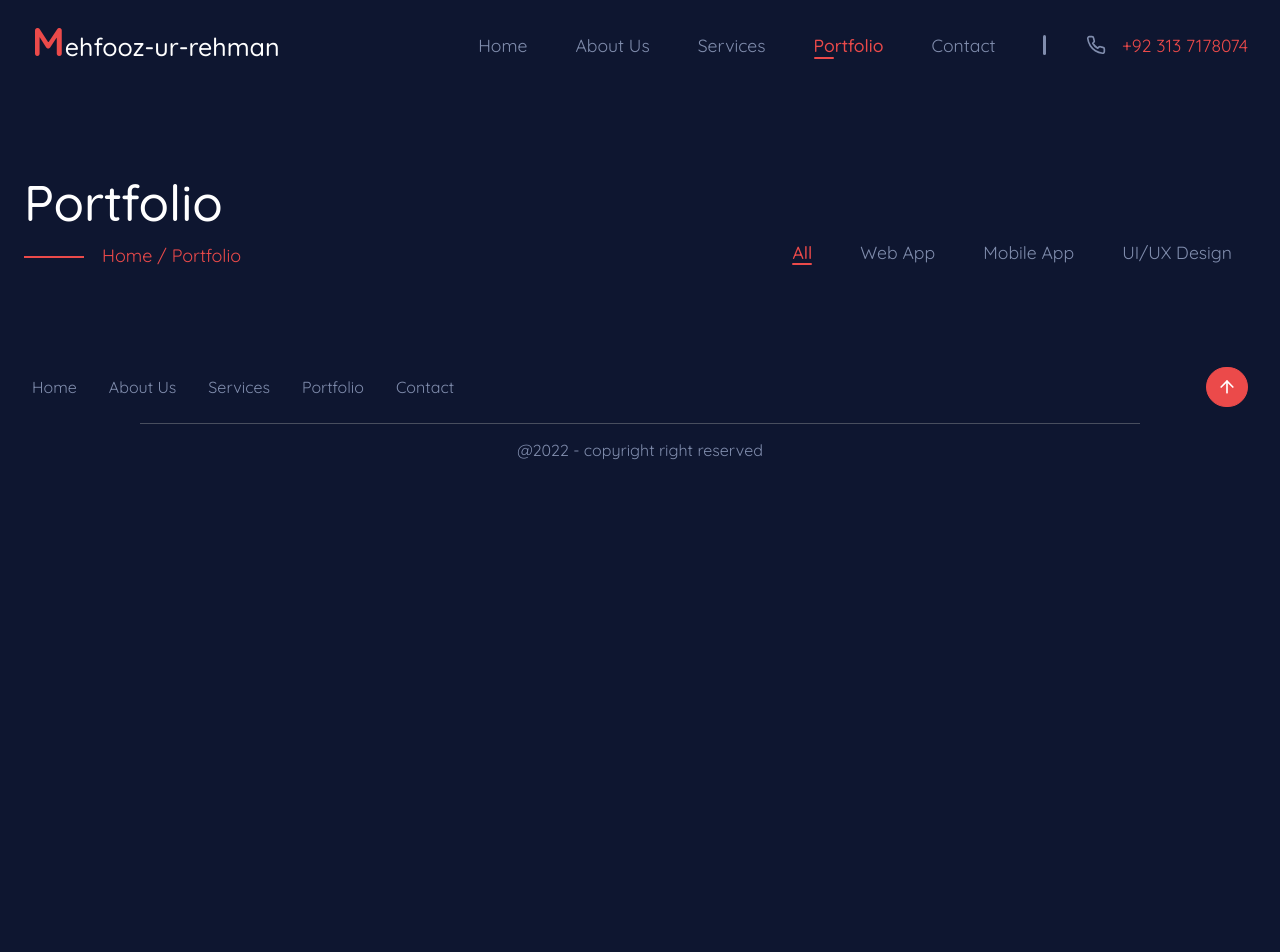
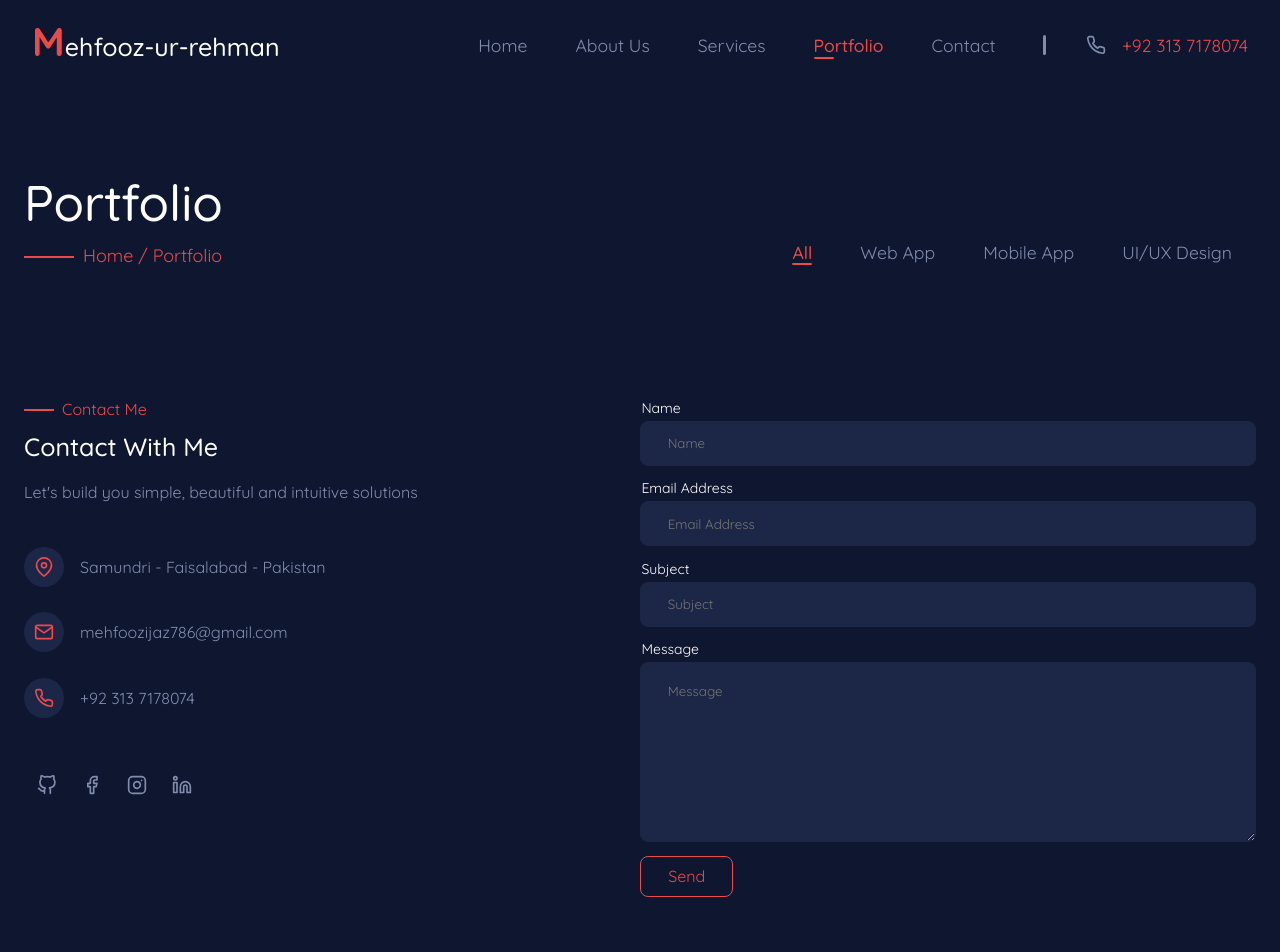
Before and after one commit to MehfoozurRehman/portfolio, a React (Create React App) app: page /portfolio in a window 1280 px wide. Shown: the top 952 px of the page. Before the commit the page ends 800 px from the top, so only its background shows below. Built offline with nearby package versions, Linux system fonts and the light colour scheme.

Commit message:
contact section and contact screen done

```diff
--- a/src/App.js
+++ b/src/App.js
@@ -9,7 +9,7 @@ import {
   ProjectDetails,
   Services,
 } from "./screens";
-import { Footer, Header } from "./components";
+import { ContactSection, Footer, Header } from "./components";
 
 export default function App() {
   return (
@@ -23,6 +23,7 @@ export default function App() {
         <Route path="/project-detail" element={<ProjectDetails />} />
         <Route path="/contact" element={<Contact />} />
       </Routes>
+      <ContactSection />
       <Footer />
     </>
   );
--- a/src/App.scss
+++ b/src/App.scss
@@ -206,6 +206,7 @@ body {
   max-width: 1440px;
   padding: 0em 1.5em;
   margin: 5em auto;
+  margin-bottom: 8em;
   display: flex;
 }
 .screen__header__left {
@@ -225,11 +226,11 @@ body {
   align-items: flex-end;
 }
 .screen__header__breadcrum__bar {
-  width: 60px;
+  width: 50px;
   height: 2px;
   background-color: $primary;
   margin-bottom: 0.5em;
-  margin-right: 1em;
+  margin-right: 0.5em;
 }
 .screen__header__right {
   flex: 1;
@@ -242,6 +243,136 @@ body {
   align-items: center;
   justify-content: flex-end;
   width: 100%;
+}
+.contact__section {
+  display: flex;
+  width: 100%;
+  max-width: 1440px;
+  padding: 0em 1.5em;
+  margin: 0em auto;
+  margin-bottom: 8em;
+}
+.contact__section__left,
+.contact__section__right {
+  display: flex;
+  flex-direction: column;
+  width: 50%;
+}
+.contact__section__left__sub__heading {
+  color: $primary;
+  display: flex;
+  align-items: flex-end;
+}
+.contact__section__left__sub__heading__bar {
+  width: 30px;
+  height: 2px;
+  background-color: $primary;
+  margin-bottom: 0.5em;
+  margin-right: 0.5em;
+}
+.contact__section__left__heading {
+  font-size: 25px;
+  color: $light;
+  font-weight: 500;
+  margin: 0.8em 0em;
+  margin-top: 0.5em;
+}
+.contact__section__left__info {
+  font-size: 16px;
+  color: $secondary;
+  margin-bottom: 2em;
+}
+.contact__section__left__link {
+  display: flex;
+  align-items: center;
+  margin: 0.8em 0em;
+}
+.contact__section__left__link__icon {
+  width: 40px;
+  height: 40px;
+  display: flex;
+  align-items: center;
+  justify-content: center;
+  background-color: #1c2647;
+  border-radius: 50px;
+  margin-right: 1em;
+  color: $primary;
+}
+.contact__section__left__link span {
+  color: $secondary;
+}
+.contact__section__left__socials {
+  display: flex;
+  align-items: center;
+  margin-top: 2em;
+}
+.contact__section__left__socials__link {
+  width: 45px;
+  height: 45px;
+  display: flex;
+  align-items: center;
+  justify-content: center;
+  color: $secondary;
+}
+.contact__section__left__socials__link:hover {
+  transition: 300ms ease-in-out;
+  color: $primary;
+}
+.contact__section__right__label {
+  color: $light;
+  font-size: 14px;
+  margin-bottom: 0.3em;
+  margin-left: 0.1em;
+}
+.contact__section__right__input__box {
+  width: 100%;
+  height: 45px;
+  border-radius: 8px;
+  background-color: #1c2647;
+  border: 1px solid #1c2647;
+  outline: none;
+  padding: 0em 2em;
+  margin-bottom: 1em;
+  color: $light;
+}
+.contact__section__right__input__box:hover,
+.contact__section__right__input__box:focus {
+  border-color: $primary;
+}
+
+.contact__section__right__input__area {
+  width: 100%;
+  height: 180px;
+  border-radius: 8px;
+  background-color: #1c2647;
+  border: 1px solid #1c2647;
+  padding: 1.5em 2em;
+  margin-bottom: 1em;
+  outline: none;
+  color: $light;
+}
+.contact__section__right__input__area:hover,
+.contact__section__right__input__area:focus {
+  border-color: $primary;
+}
+.contact__section__right__btn {
+  background-color: transparent;
+  width: fit-content;
+  border: 1px solid $primary;
+  color: $primary;
+  padding: 0.6em 1.7em;
+  border-radius: 8px;
+  font-size: 16px;
+  cursor: pointer;
+}
+.contact__section__right__btn:hover {
+  transition: 300ms ease-in-out;
+  background-color: $primary;
+  color: $light;
+}
+.contact__section__right__input__error {
+  border-color: red;
+  color: red;
 }
 @media (max-width: 1100px) {
   .header__wrapper__menu {
@@ -269,6 +400,19 @@ body {
     margin-top: 2em;
     justify-content: flex-start;
     margin-left: -1.5em;
+  }
+  .contact__section {
+    flex-direction: column-reverse;
+  }
+  .contact__section__left,
+  .contact__section__right {
+    width: 100%;
+  }
+  .contact__section__right {
+    margin-bottom: 5em;
+  }
+  .screen__header {
+    margin-bottom: 7em;
   }
 }
 @media (max-width: 600px) {
--- /dev/null
+++ b/src/components/ContactSection.js
@@ -0,0 +1,98 @@
+import React from "react";
+import {
+  Facebook,
+  GitHub,
+  Instagram,
+  Linkedin,
+  Mail,
+  MapPin,
+  Phone,
+} from "react-feather";
+
+export default function ContactSection() {
+  return (
+    <div className="contact__section">
+      <div className="contact__section__left">
+        <div className="contact__section__left__sub__heading">
+          <div className="contact__section__left__sub__heading__bar"></div>
+          Contact Me
+        </div>
+        <div className="contact__section__left__heading">Contact With Me</div>
+        <div className="contact__section__left__info">
+          Let's build you simple, beautiful and intuitive solutions
+        </div>
+        <div className="contact__section__left__link">
+          <div className="contact__section__left__link__icon">
+            <MapPin size={20} color="currentColor" />
+          </div>
+          <span>Samundri - Faisalabad - Pakistan</span>
+        </div>
+        <div className="contact__section__left__link">
+          <div className="contact__section__left__link__icon">
+            <Mail size={20} color="currentColor" />
+          </div>
+          <span>mehfoozijaz786@gmail.com</span>
+        </div>
+        <div className="contact__section__left__link">
+          <div className="contact__section__left__link__icon">
+            <Phone size={20} color="currentColor" />
+          </div>
+          <span>+92 313 7178074</span>
+        </div>
+        <div className="contact__section__left__socials">
+          <a
+            href="https://github.com/MehfoozurRehman"
+            className="contact__section__left__socials__link"
+          >
+            <GitHub size={20} color="currentColor" />
+          </a>
+          <a
+            href="https://web.facebook.com/MehfoozurRehmanIjaz/"
+            className="contact__section__left__socials__link"
+          >
+            <Facebook size={20} color="currentColor" />
+          </a>
+          <a
+            href="https://www.instagram.com/mehfoozurrehman___/"
+            className="contact__section__left__socials__link"
+          >
+            <Instagram size={20} color="currentColor" />
+          </a>
+          <a
+            href="https://www.linkedin.com/in/mehfooz-rehman-37a1b0231/"
+            className="contact__section__left__socials__link"
+          >
+            <Linkedin size={20} color="currentColor" />
+          </a>
+        </div>
+      </div>
+      <form className="contact__section__right">
+        <div className="contact__section__right__label">Name</div>
+        <input
+          type="text"
+          placeholder="Name"
+          className="contact__section__right__input__box"
+        />
+        <div className="contact__section__right__label">Email Address</div>
+        <input
+          type="text"
+          placeholder="Email Address"
+          className="contact__section__right__input__box"
+        />
+        <div className="contact__section__right__label">Subject</div>
+        <input
+          type="text"
+          placeholder="Subject"
+          className="contact__section__right__input__box"
+        />
+        <div className="contact__section__right__label">Message</div>
+        <textarea
+          placeholder="Message"
+          rows="10"
+          className="contact__section__right__input__area"
+        />
+        <button className="contact__section__right__btn">Send</button>
+      </form>
+    </div>
+  );
+}
--- a/src/components/index.js
+++ b/src/components/index.js
@@ -1,2 +1,3 @@
 export { default as Header } from "./Header";
+export { default as ContactSection } from "./ContactSection";
 export { default as Footer } from "./Footer";
--- a/src/screens/AboutUs.js
+++ b/src/screens/AboutUs.js
@@ -13,7 +13,6 @@ export default function AboutUs() {
         </div>
         <div className="screen__header__left__right"></div>
       </div>
-      <div className="contact__section"></div>
     </>
   );
 }
--- a/src/screens/Contact.js
+++ b/src/screens/Contact.js
@@ -13,7 +13,6 @@ export default function Contact() {
         </div>
         <div className="screen__header__left__right"></div>
       </div>
-      <div className="contact__section"></div>
     </>
   );
 }
--- a/src/screens/Portfolio.js
+++ b/src/screens/Portfolio.js
@@ -34,7 +34,6 @@ export default function Portfolio() {
           </div>
         </div>
       </div>
-      <div className="contact__section"></div>
     </>
   );
 }
--- a/src/screens/ProjectDetails.js
+++ b/src/screens/ProjectDetails.js
@@ -13,7 +13,6 @@ export default function ProjectDetails() {
         </div>
         <div className="screen__header__left__right"></div>
       </div>
-      <div className="contact__section"></div>
     </>
   );
 }
--- a/src/screens/Services.js
+++ b/src/screens/Services.js
@@ -13,7 +13,6 @@ export default function Services() {
         </div>
         <div className="screen__header__left__right"></div>
       </div>
-      <div className="contact__section"></div>
     </>
   );
 }
```
